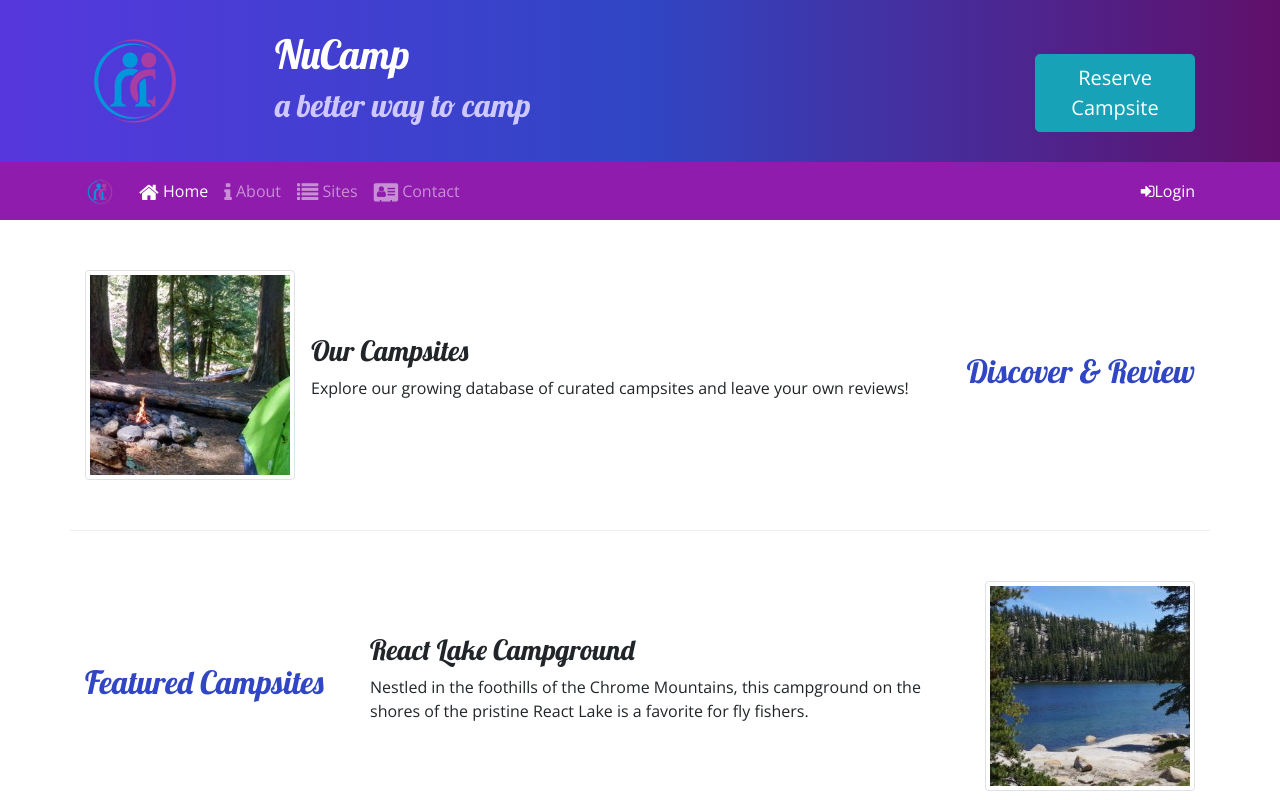
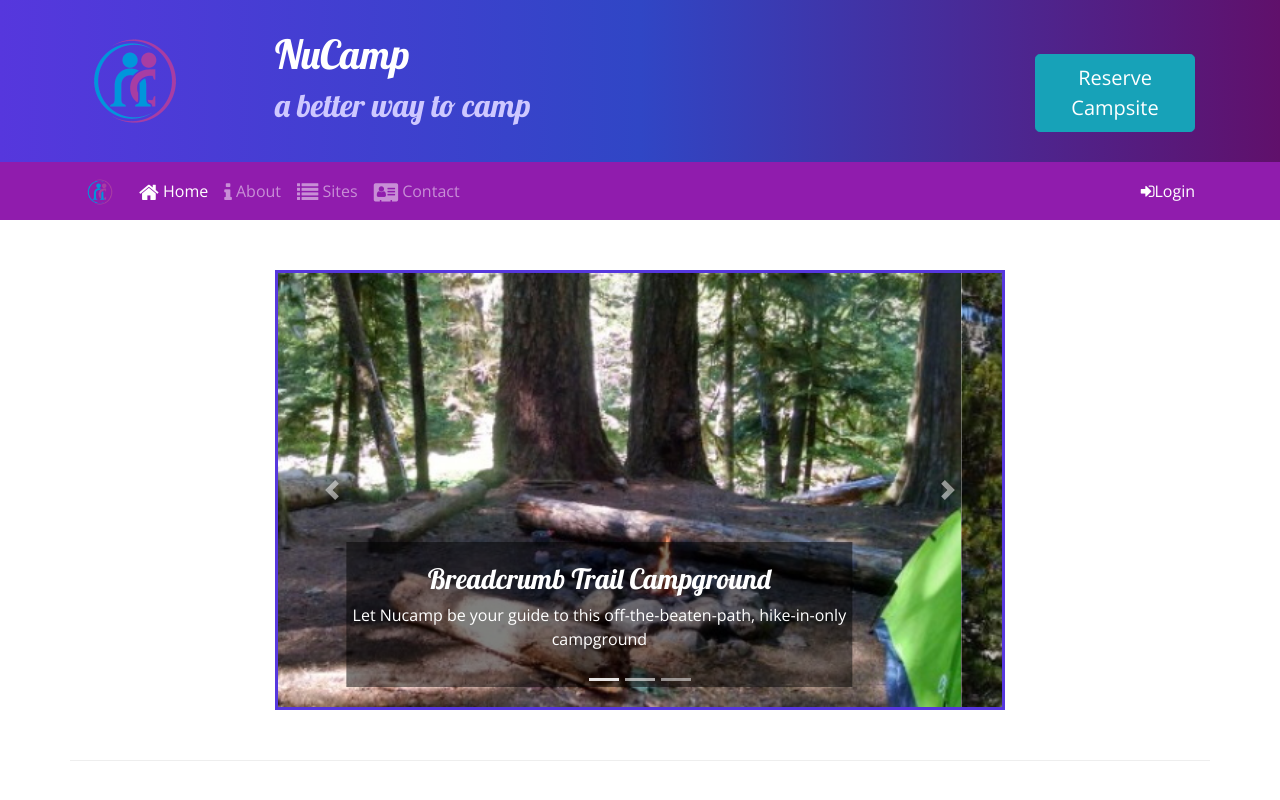
Before and after one commit to dustyray75/nucampsite, a website: page index.html in a window 1280 px wide. Shown: the top 800 px of the page. Drawn offline with nearby package versions, Linux system fonts and the light colour scheme.

Commit message:
Carousel

```diff
--- a/css/styles.css
+++ b/css/styles.css
@@ -35,8 +35,17 @@ header h2 {
 .navbar{
     background-color: #901CAD;
 }
+
 .tab-content {
     border: 1px solid #DDD;
     border-top: none;
     padding: 10px;
 }
+
+.carousel-caption {
+    background-color: rgba(0, 0, 0, 0.5);
+}
+
+.carousel {
+    border: solid #5637DD;
+}
--- a/index.html
+++ b/index.html
@@ -107,6 +107,54 @@
     </div>
 
     <div class="container">
+
+        <div class="row row-content">
+            <div class="col-md-8 mx-auto">
+                <div id="homeCarousel" class="carousel slide" data-ride="carousel">
+                    <ol class="carousel-indicators">
+                        <li data-target="#homeCarousel" data-slide-to="0" class="active"></li>
+                        <li data-target="#homeCarousel" data-slide-to="1"></li>
+                        <li data-target="#homeCarousel" data-slide-to="2"></li>
+                    </ol>
+                    <div class="carousel-inner">
+                        <div class="carousel-item active">
+                            <img class="d-block w-100" src="img/breadcrumb-trail.jpg" alt="Breadcrumb Trail Campground">
+                            <div class="carousel-caption">
+                                <h3>Breadcrumb Trail Campground</h3>
+                                <p class="d-none d-sm-block">Let Nucamp be your guide to this off-the-beaten-path,
+                                    hike-in-only campground</p>
+                            </div>
+                        </div>
+                        <div class="carousel-item">
+                            <img class="d-block w-100" src="img/react-lake.jpg" alt="React Lake Campground">
+                            <div class="carousel-caption">
+                                <h3>React Lake Campground</h3>
+                                <p class="d-none d-sm-block">Nestled in the foothills of the Chrome Mountains, this
+                                    campground on the shores of the pristine React Lake is a favorite for fly fishers.
+                                </p>
+                            </div>
+                        </div>
+                        <div class="carousel-item">
+                            <img class="d-block w-100" src="img/chrome-river.jpg" alt="Chrome River Campground">
+                            <div class="carousel-caption">
+                                <h3>Chrome River Campground</h3>
+                                <p class="d-none d-sm-block">Spend a few sunny days and starry nights beneath a canopy
+                                    of old-growth firs at this enchanting spot by the Chrome River.</p>
+                            </div>
+                        </div>
+                    </div>
+                    <a class="carousel-control-prev" href="#homeCarousel" role="button" data-slide="prev">
+                        <span class="carousel-control-prev-icon"></span>
+                        <span class="sr-only">Previous</span>
+                    </a>
+                    <a class="carousel-control-next" href="#homeCarousel" role="button" data-slide="next">
+                        <span class="carousel-control-next-icon"></span>
+                        <span class="sr-only">Next</span>
+                    </a>
+                </div>
+            </div>
+        </div>
+
         <div class="row row-content align-items-center">
             <div class="col-sm-4 order-sm-last col-md-3">
                 <h2 class="text-sm-right">Discover & Review</h2>
```
